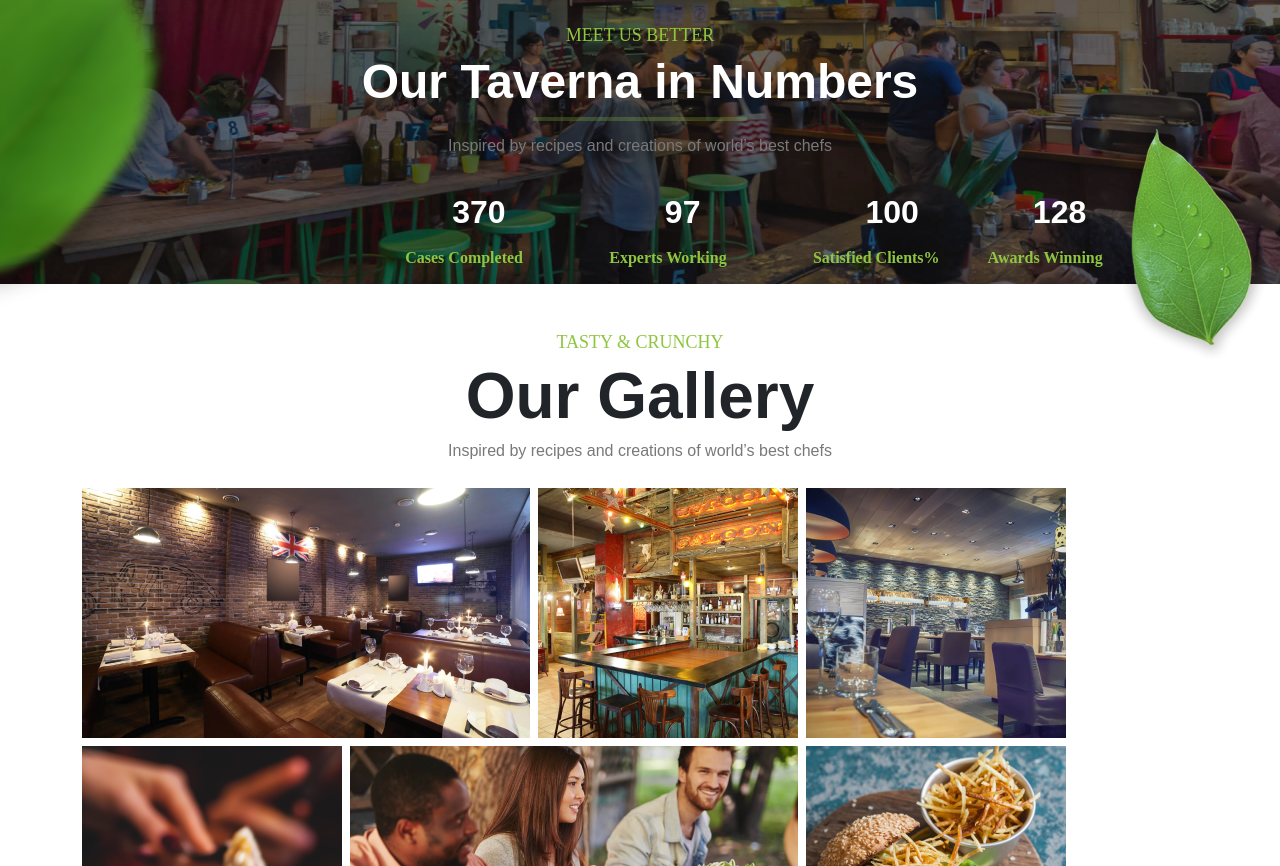
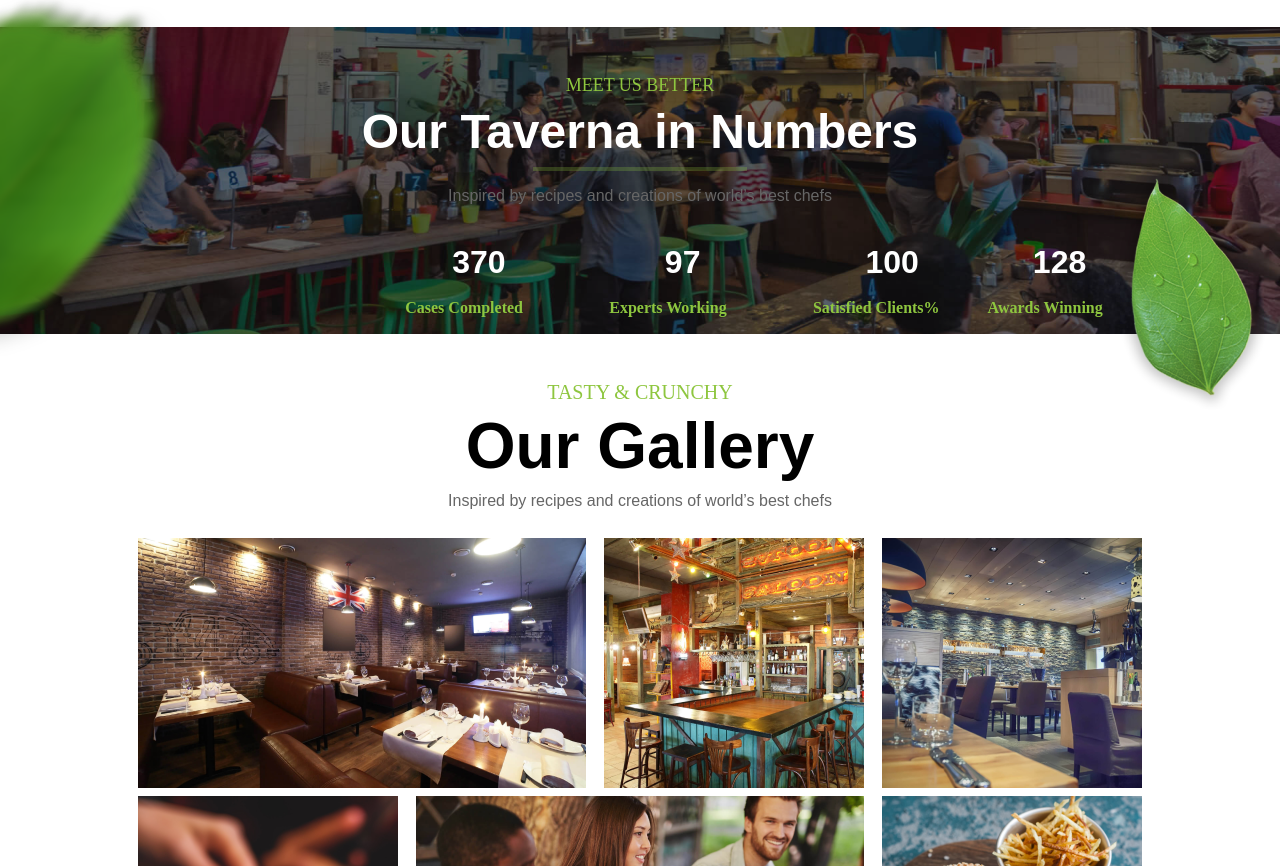
Before and after one commit to Abdul36/my-green, a React (Create React App) app: page / in a window 1280 px wide. Shown: the part 2580-3446 px from the top of the page. Built offline with nearby package versions, Linux system fonts and the light colour scheme.

Commit message:
galery updated

```diff
--- a/src/components/gallety/Gallery.js
+++ b/src/components/gallety/Gallery.js
@@ -12,24 +12,28 @@ const Gallery = () => {
     <div>
       <section className="container-fluid">
         <h6 className="text-center pt-5 tast">TASTY & CRUNCHY</h6>
-        <h2 className=" text-center gal">Our Gallery</h2>
+        <h2 className="text-center gal">Our Gallery</h2>
         <p className="insp text-center">
           Inspired by recipes and creations of world’s best chefs
         </p>
         <div className="container">
+          <div className="d-flex justify-content-center">
             <div className="pcs">
               <img src={img12} alt="" className="img-fluid g1 mt-2" />
               <img src={img13} alt="" className="img-fluid ms-2 mt-2 g2" />
               <img src={img14} alt="" className="img-fluid ms-2 g3 mt-2" />
             </div>
+          </div>
+          <div className="d-flex justify-content-center">
             <div className="pcs">
-            <img src={img15} alt="" className="img-fluid  mt-2 g2" />
+              <img src={img15} alt="" className="img-fluid mt-2 g2" />
               <img src={img16} alt="" className="img-fluid ms-2 g1 mt-2" />
               <img src={img17} alt="" className="img-fluid ms-2 g3 mt-2" />
             </div>
-          <br></br>
-          <br></br>
-          <br></br>
+          </div>
+          <br />
+          <br />
+          <br />
         </div>
       </section>
     </div>
--- a/src/components/gallety/gallery.css
+++ b/src/components/gallety/gallery.css
@@ -1,14 +1,49 @@
+/* Global styles for images */
+.img-fluid {
+    max-width: 100%;
+    height: auto;
+}
+
+/* Flexbox styling for image containers */
+.pcs {
+    display: flex;
+    justify-content: center;
+    flex-wrap: wrap;
+    gap: 10px;
+    /* Optional: adds some spacing between images */
+}
+
+/* Individual image styles */
+.g1,
+.g2,
+.g3 {
+    max-width: 100%;
+    /* Ensure images are responsive */
+    height: auto;
+}
+
+/* Additional styling for text elements */
+.tast {
+    font-size: 1.25rem;
+    color: #8EC63F;
+}
+
 .gal {
     font-family: Arial;
     font-size: 64px;
     font-weight: 700;
     line-height: 73.59px;
     text-align: left;
-
+    color: #000;
 }
 
+.insp {
+    font-size: 1rem;
+    color: #666;
+}
 
-@media (max-width:564px) {
+/* Media queries */
+@media (max-width: 564px) {
     .pcs {
         margin-left: 60px;
     }
@@ -19,24 +54,18 @@
         margin-top: 10px;
     }
 
-    img.img-fluid.g2 {
-        width: 70%;
-    }
-
+    img.img-fluid.g2,
     img.img-fluid.g3 {
         width: 70%;
     }
 }
 
-@media (max-width:1199px) {
+@media (max-width: 1199px) {
     .g1 {
         width: 42%;
     }
 
-    .g2 {
-        width: 24%;
-    }
-
+    .g2,
     .g3 {
         width: 24%;
     }
```
Lines whose indentation alone changed are shown as unchanged.
